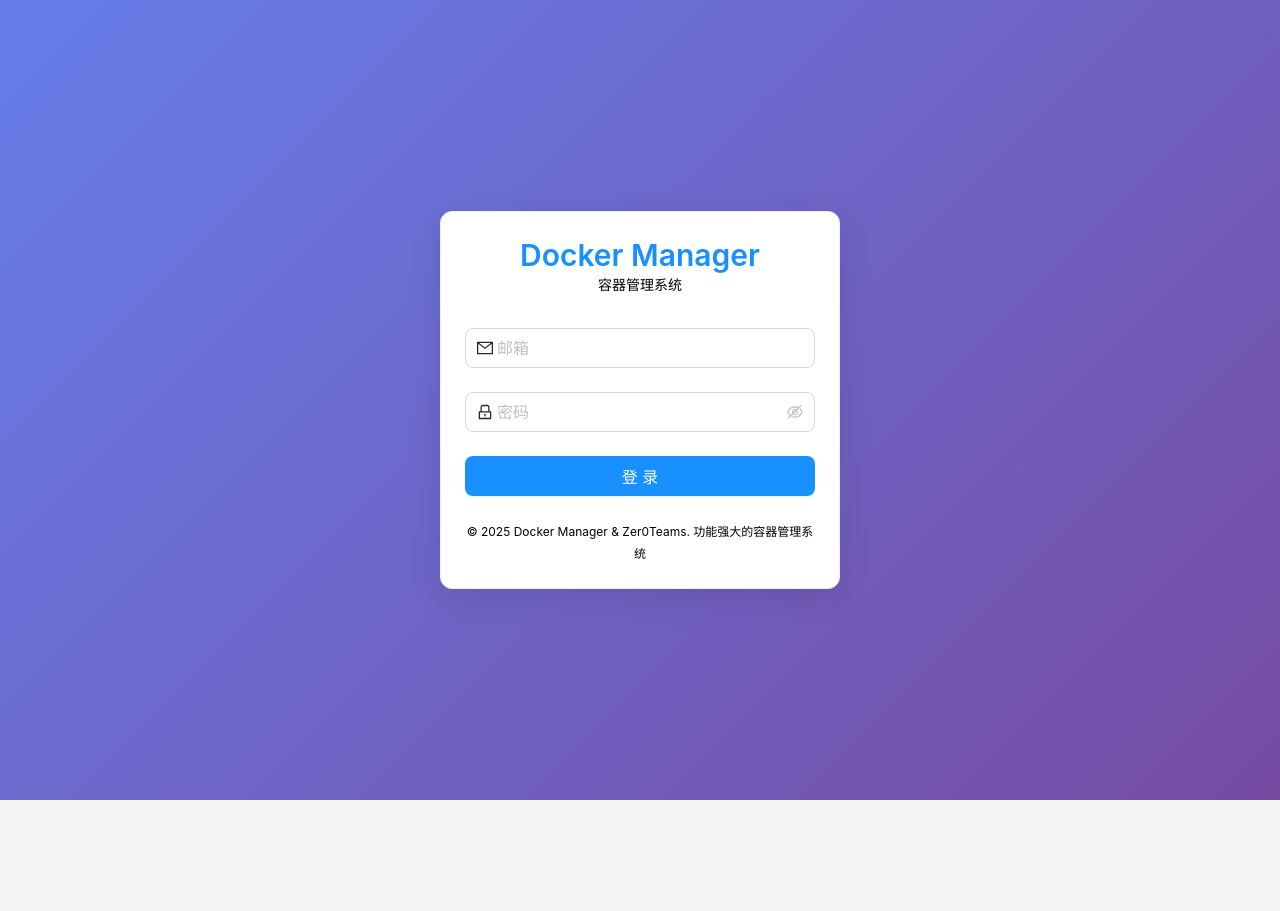
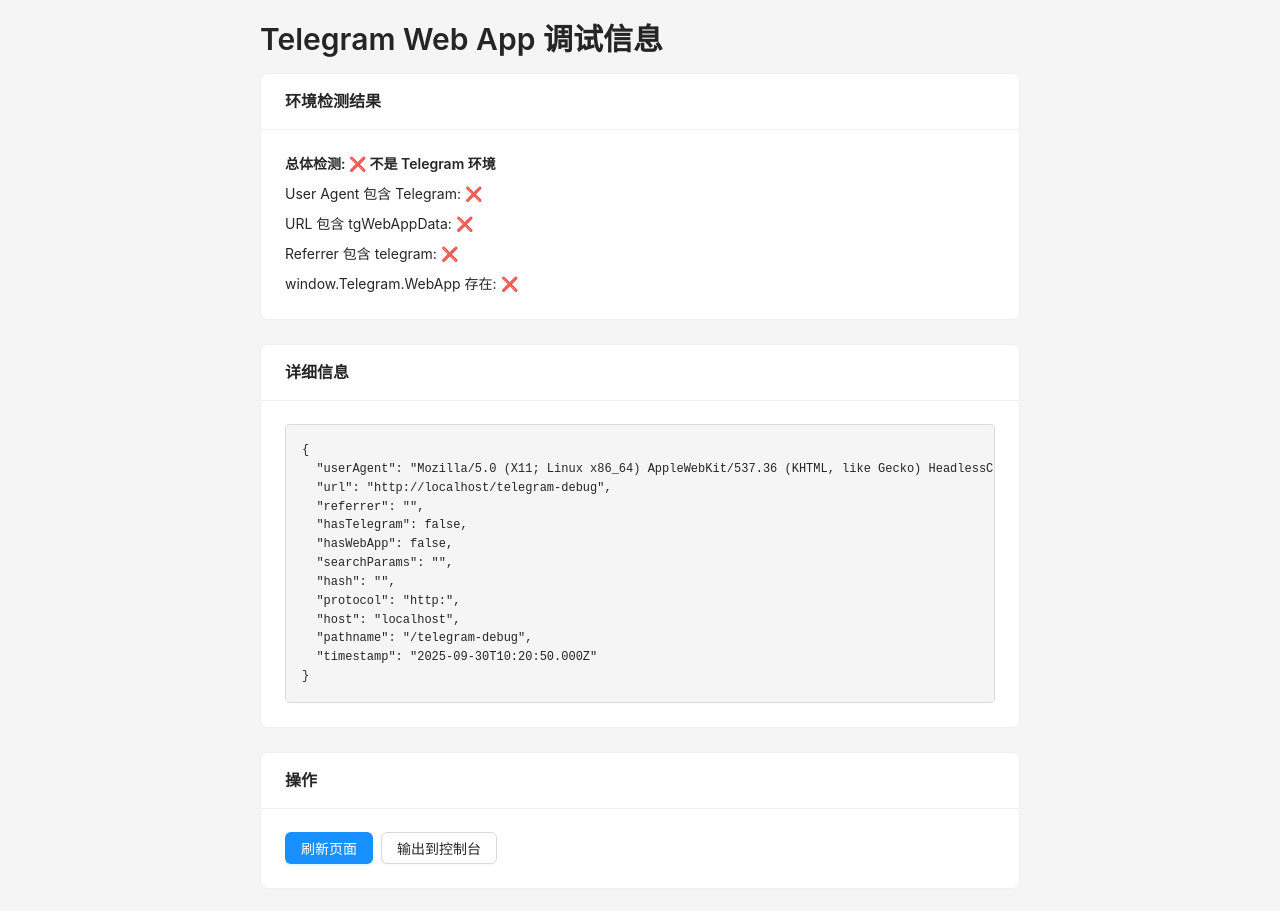
Before and after one commit to AsZer0s/DockerManager, a React (Vite) app in the folder client/: page /telegram-debug in a window 1280 px wide. Before the commit this address led to /login. Shown: the top 911 px of the page. Before the commit the page ends 800 px from the top, so only its background shows below. Built offline with nearby package versions, Linux system fonts and the light colour scheme.

Commit message:
fix: tgwebapp 1

```diff
--- a/client/src/App.tsx
+++ b/client/src/App.tsx
@@ -18,6 +18,7 @@
 import Admin from '@/pages/Admin'
 import UserManagement from '@/pages/UserManagement'
 import TelegramWebApp from '@/pages/TelegramWebApp'
+import TelegramDebug from '@/pages/TelegramDebug'
 
 // 布局组件
 import AppLayout from '@/components/Layout/AppLayout'
@@ -49,6 +50,7 @@
 
         {/* Telegram Web App 路由 - 不需要认证 */}
         <Route path="/telegram-webapp" element={<TelegramWebApp />} />
+        <Route path="/telegram-debug" element={<TelegramDebug />} />
 
         {/* 受保护的路由 */}
         <Route
--- /dev/null
+++ b/client/src/pages/TelegramDebug.tsx
@@ -0,0 +1,122 @@
+import React, { useState, useEffect } from 'react';
+import { Card, Alert, Typography, Space, Button } from 'antd';
+
+const { Title, Text } = Typography;
+
+const TelegramDebug: React.FC = () => {
+  const [debugInfo, setDebugInfo] = useState<any>({});
+
+  useEffect(() => {
+    const gatherDebugInfo = () => {
+      const info = {
+        userAgent: navigator.userAgent,
+        url: window.location.href,
+        referrer: document.referrer,
+        hasTelegram: !!(window as any).Telegram,
+        hasWebApp: !!(window as any).Telegram?.WebApp,
+        telegramObject: (window as any).Telegram,
+        searchParams: window.location.search,
+        hash: window.location.hash,
+        protocol: window.location.protocol,
+        host: window.location.host,
+        pathname: window.location.pathname,
+        timestamp: new Date().toISOString()
+      };
+
+      setDebugInfo(info);
+    };
+
+    // 立即收集信息
+    gatherDebugInfo();
+
+    // 每2秒重新检查一次
+    const interval = setInterval(gatherDebugInfo, 2000);
+
+    return () => clearInterval(interval);
+  }, []);
+
+  const isTelegramEnvironment = () => {
+    const ua = navigator.userAgent.toLowerCase();
+    const hasTelegramUA = ua.includes('telegram');
+    const hasWebAppData = window.location.search.includes('tgWebAppData');
+    const hasTelegramReferrer = document.referrer.includes('telegram');
+    const hasTelegramObject = !!(window as any).Telegram?.WebApp;
+
+    return {
+      hasTelegramUA,
+      hasWebAppData,
+      hasTelegramReferrer,
+      hasTelegramObject,
+      overall: hasTelegramUA || hasWebAppData || hasTelegramReferrer || hasTelegramObject
+    };
+  };
+
+  const environment = isTelegramEnvironment();
+
+  return (
+    <div style={{ padding: '20px', maxWidth: '800px', margin: '0 auto' }}>
+      <Title level={2}>Telegram Web App 调试信息</Title>
+
+      <Space direction="vertical" size="large" style={{ width: '100%' }}>
+        <Card title="环境检测结果">
+          <Space direction="vertical">
+            <Text strong>总体检测: {environment.overall ? '✅ 是 Telegram 环境' : '❌ 不是 Telegram 环境'}</Text>
+            <Text>User Agent 包含 Telegram: {environment.hasTelegramUA ? '✅' : '❌'}</Text>
+            <Text>URL 包含 tgWebAppData: {environment.hasWebAppData ? '✅' : '❌'}</Text>
+            <Text>Referrer 包含 telegram: {environment.hasTelegramReferrer ? '✅' : '❌'}</Text>
+            <Text>window.Telegram.WebApp 存在: {environment.hasTelegramObject ? '✅' : '❌'}</Text>
+          </Space>
+        </Card>
+
+        <Card title="详细信息">
+          <pre style={{
+            background: '#f5f5f5',
+            padding: '16px',
+            borderRadius: '4px',
+            overflow: 'auto',
+            fontSize: '12px'
+          }}>
+            {JSON.stringify(debugInfo, null, 2)}
+          </pre>
+        </Card>
+
+        <Card title="操作">
+          <Space>
+            <Button
+              type="primary"
+              onClick={() => window.location.reload()}
+            >
+              刷新页面
+            </Button>
+            <Button
+              onClick={() => {
+                console.log('Debug Info:', debugInfo);
+                console.log('Environment:', environment);
+              }}
+            >
+              输出到控制台
+            </Button>
+          </Space>
+        </Card>
+
+        {environment.overall && (
+          <Alert
+            type="success"
+            message="检测到 Telegram 环境"
+            description="如果您仍然看到错误，可能是 Telegram Web App 脚本加载问题。"
+          />
+        )}
+
+        {!environment.overall && (
+          <Alert
+            type="warning"
+            message="未检测到 Telegram 环境"
+            description="请确保您在 Telegram 应用中打开此页面。"
+          />
+        )}
+      </Space>
+    </div>
+  );
+};
+
+export default TelegramDebug;
--- a/client/src/pages/TelegramWebApp.tsx
+++ b/client/src/pages/TelegramWebApp.tsx
@@ -297,7 +297,20 @@
         <Card style={{ width: 400 }}>
           <Alert
             message="错误"
-            description={error}
+            description={
+              <div>
+                <div>{error}</div>
+                <div style={{ marginTop: 8 }}>
+                  <Button
+                    size="small"
+                    type="link"
+                    onClick={() => window.location.href = '/telegram-debug'}
+                  >
+                    打开调试页面
+                  </Button>
+                </div>
+              </div>
+            }
             type="error"
             showIcon
           />
```
Also changed, not shown: 1 other file (tests, documents, lock files or other folders).
